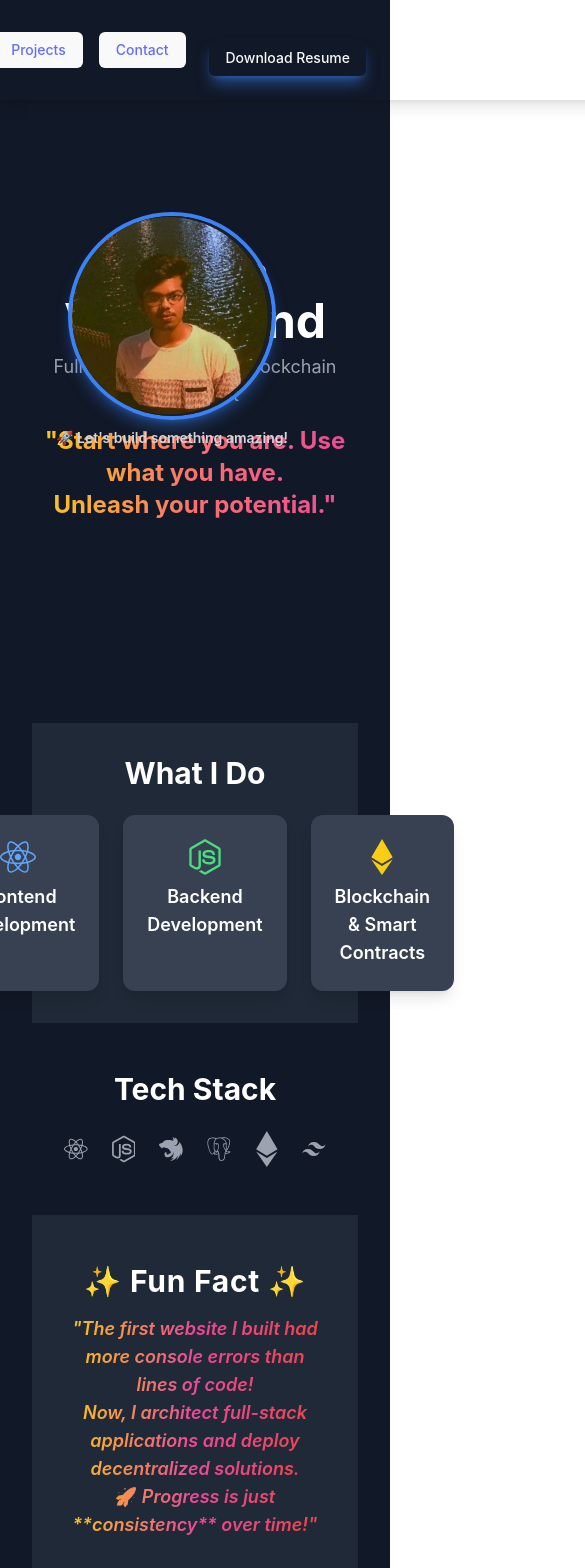
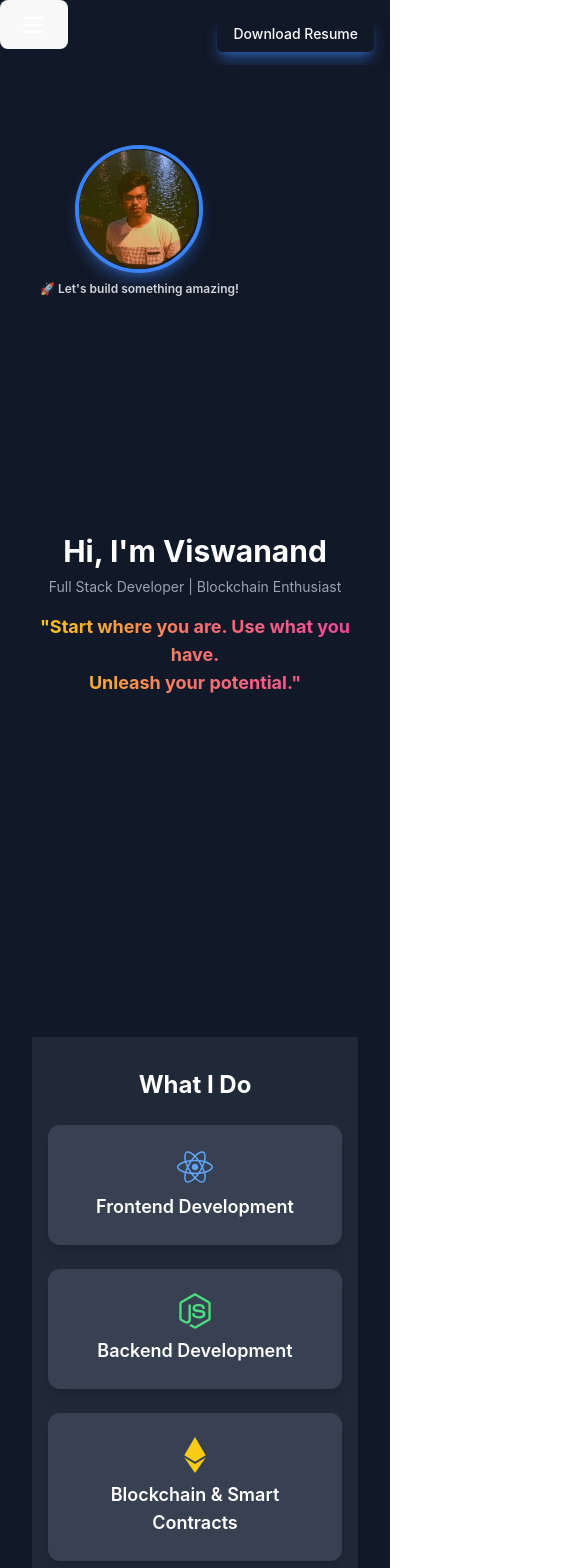
Before and after one commit to viswanandMuruganantham/viswanand-portfolio, a React (Vite) app: page / in a window 390 px wide. Shown: the top 1568 px of the page, 585 px wide, since content can reach past the window. Built offline with nearby package versions, Linux system fonts and the light colour scheme.

Commit message:
Your commit message describing changes

```diff
--- a/src/App.tsx
+++ b/src/App.tsx
@@ -1,5 +1,6 @@
-import { BrowserRouter as Router, Route, Routes, Link } from "react-router-dom";
+import { BrowserRouter as Router, Route, Routes, Navigate } from "react-router-dom";
 import { Button } from "@/components/ui/button";
+import Navbar from "./components/Navbar"; // Import Navbar Component
 import Home from "./pages/Home";
 import About from "./pages/About";
 import Projects from "./pages/Projects";
@@ -8,17 +9,14 @@ import Contact from "./pages/Contact";
 export default function App() {
   return (
     <Router>
-      <div className="min-h-screen bg-gray-900 text-white flex flex-col w-screen ">
-        {/* Navigation Bar */}
-        <nav className="flex justify-center space-x-4 py-8 pr-[1100px] shadow-lg z-10">
-          <Button variant="ghost"><Link to="/">Home</Link></Button>
-          <Button variant="ghost"><Link to="/about">About</Link></Button>
-          <Button variant="ghost"><Link to="/projects">Projects</Link></Button>
-          <Button variant="ghost"><Link to="/contact">Contact</Link></Button>
-        </nav>
-        {/* Resume Button - Top Right */}
-        <div className="absolute top-10 right-6">
-          <a href="/assets/Viswanand_Resume.pdf" download>
+      <div className="min-h-screen bg-gray-900 text-white flex flex-col w-screen">
+
+        {/* Importing Navbar Component */}
+        <Navbar />
+
+        {/* Resume Button - Positioned Responsively */}
+        <div className="absolute top-4 right-4 md:top-10 md:right-6">
+          <a href="/assets/MYRESUME.pdf" download>
             <Button className="shadow-lg shadow-blue-500/50" asChild>
               <span>Download Resume</span>
             </Button>
@@ -26,12 +24,13 @@ export default function App() {
         </div>
 
         {/* Main Content Area */}
-        <div className="flex-grow p-8">
+        <div className="flex-grow p-4 md:p-8">
           <Routes>
             <Route path="/" element={<Home />} />
             <Route path="/about" element={<About />} />
             <Route path="/projects" element={<Projects />} />
             <Route path="/contact" element={<Contact />} />
+            <Route path="*" element={<Navigate to="/" />} />
           </Routes>
         </div>
       </div>
--- /dev/null
+++ b/src/components/Navbar.tsx
@@ -0,0 +1,39 @@
+import { useState } from "react";
+import { Link } from "react-router-dom";
+import { Button } from "@/components/ui/button";
+import { Menu, X } from "lucide-react"; // Mobile menu icons
+
+export default function Navbar() {
+  const [isNavOpen, setIsNavOpen] = useState(false);
+
+  return (
+    <header >
+      {/* Mobile Menu Button */}
+      <button
+        className="md:hidden text-white"
+        onClick={() => setIsNavOpen(!isNavOpen)}
+      >
+        {isNavOpen ? <X size={28} /> : <Menu size={28} />}
+      </button>
+
+      {/* Navigation Links - Left Aligned */}
+      <nav
+        className={`absolute md:relative top-16 left-0 w-full md:w-auto bg-gray-800 md:bg-transparent z-50 md:flex transition-all ${
+          isNavOpen ? "block" : "hidden"
+        } md:block`}
+      >
+        <ul className="flex flex-col md:flex-row items-start md:items-center space-y-4 md:space-y-0 md:space-x-6 p-4 md:p-0">
+          {["Home", "About", "Projects", "Contact"].map((item, index) => (
+            <li key={index}>
+              <Button variant="ghost">
+                <Link to={`/${item.toLowerCase()}`} onClick={() => setIsNavOpen(false)}>
+                  {item}
+                </Link>
+              </Button>
+            </li>
+          ))}
+        </ul>
+      </nav>
+    </header>
+  );
+}
--- a/src/pages/Home.tsx
+++ b/src/pages/Home.tsx
@@ -5,37 +5,39 @@ import { SiNestjs, SiPostgresql, SiTailwindcss } from "react-icons/si";
 
 export default function Home() {
   return (
-    <div className="w-full bg-gray-900 text-white flex flex-col relative">
-      {/* Profile Picture - Positioned Left Below Navbar */}
+    <div className="w-full bg-gray-900 text-white flex flex-col items-center relative px-4">
+      {/* Profile Picture - Positioned Left Below Navbar (Responsive) */}
       <motion.div
         initial={{ opacity: 0, x: -50 }}
         animate={{ opacity: 1, x: 0 }}
         transition={{ duration: 1 }}
-        className="absolute top-20 left-6 flex flex-col items-center"
+        className="absolute top-20 left-6 md:left-10 lg:left-16 flex flex-col items-center"
       >
         <img
           src={profilePic}
           alt="Viswanand"
-          className="rounded-full w-52 h-52 border-4 border-blue-500 shadow-lg shadow-blue-500/40 object-cover"
+          className="rounded-full w-32 h-32 md:w-40 md:h-40 lg:w-52 lg:h-52 border-4 border-blue-500 shadow-lg shadow-blue-500/40 object-cover"
         />
-        <span className="mt-2 text-gray-300 font-semibold text-sm">
+        <span className="mt-2 text-gray-300 font-semibold text-xs md:text-sm lg:text-base text-center">
           🚀 Let's build something amazing!
         </span>
       </motion.div>
 
-      {/* Center Content - Adjusted Higher */}
-      <div className="flex flex-col justify-center items-center min-h-[80vh] text-center flex-1 mt-[-10vh]">
+      {/* Center Content - Adjusted for Responsiveness */}
+      <div className="flex flex-col justify-center items-center min-h-screen text-center mt-32 md:mt-40 lg:mt-20">
         <div>
           {/* Title & Subtitle */}
-          <h1 className="text-5xl font-bold">Hi, I'm Viswanand</h1>
-          <p className="mt-2 text-gray-400 text-lg">Full Stack Developer | Blockchain Enthusiast</p>
+          <h1 className="text-3xl md:text-5xl font-bold">Hi, I'm Viswanand</h1>
+          <p className="mt-2 text-gray-400 text-sm md:text-lg">
+            Full Stack Developer | Blockchain Enthusiast
+          </p>
 
           {/* Quote Section with Animation */}
           <motion.p
             initial={{ opacity: 0, y: 30 }}
             animate={{ opacity: 1, y: 0 }}
             transition={{ duration: 1.5, ease: "easeOut" }}
-            className="mt-4 text-2xl font-bold bg-gradient-to-r from-yellow-400 via-red-400 to-pink-500 bg-clip-text text-transparent"
+            className="mt-4 text-lg md:text-2xl font-bold bg-gradient-to-r from-yellow-400 via-red-400 to-pink-500 bg-clip-text text-transparent"
           >
             "Start where you are. Use what you have. <br /> Unleash your potential."
           </motion.p>
@@ -43,9 +45,9 @@ export default function Home() {
       </div>
 
       {/* What I Do Section */}
-      <section className="px-2 py-8 bg-gray-800 text-center">
-        <h2 className="text-3xl font-bold text-white mb-6">What I Do</h2>
-        <div className="flex justify-center gap-6">
+      <section className="px-4 py-8 bg-gray-800 text-center w-full">
+        <h2 className="text-2xl md:text-3xl font-bold text-white mb-6">What I Do</h2>
+        <div className="grid grid-cols-1 md:grid-cols-3 gap-6 justify-center">
           <motion.div whileHover={{ scale: 1.1 }} className="p-6 bg-gray-700 rounded-xl shadow-lg">
             <FaReact className="text-4xl text-blue-400 mx-auto" />
             <h3 className="text-lg font-semibold mt-2">Frontend Development</h3>
@@ -62,9 +64,9 @@ export default function Home() {
       </section>
 
       {/* Tech Stack Section */}
-      <section className="px-8 py-12 bg-gray-900 text-center">
-        <h2 className="text-3xl font-bold text-white mb-6">Tech Stack</h2>
-        <div className="flex justify-center gap-6 text-4xl text-gray-400">
+      <section className="px-4 py-12 bg-gray-900 text-center w-full">
+        <h2 className="text-2xl md:text-3xl font-bold text-white mb-6">Tech Stack</h2>
+        <div className="grid grid-cols-3 md:grid-cols-6 gap-6 text-4xl text-gray-400 justify-center">
           <FaReact title="React" className="hover:text-blue-400 transition duration-300" />
           <FaNodeJs title="Node.js" className="hover:text-green-400 transition duration-300" />
           <SiNestjs title="NestJS" className="hover:text-red-400 transition duration-300" />
@@ -75,13 +77,13 @@ export default function Home() {
       </section>
 
       {/* Fun Fact Section */}
-      <section className="px-8 py-12 bg-gray-800 text-center">
-  <h2 className="text-3xl font-bold text-white mb-4 tracking-wide">✨ Fun Fact ✨</h2>
+      <section className="px-4 py-12 bg-gray-800 text-center w-full">
+        <h2 className="text-2xl md:text-3xl font-bold text-white mb-4 tracking-wide">✨ Fun Fact ✨</h2>
         <motion.p
           initial={{ opacity: 0, y: 20 }}
           animate={{ opacity: 1, y: 0 }}
           transition={{ duration: 1 }}
-    className="max-w-lg mx-auto text-lg font-semibold
+          className="max-w-lg mx-auto text-sm md:text-lg font-semibold
                      bg-gradient-to-r from-yellow-400 via-pink-500 to-red-500
                      bg-clip-text text-transparent italic"
         >
@@ -90,7 +92,6 @@ export default function Home() {
           🚀 Progress is just **consistency** over time!"
         </motion.p>
       </section>
-
     </div>
   );
 }
```
Also changed, not shown: src/components/jusr.tsx (added), 1 other file (tests, documents, lock files or other folders). Lines whose indentation alone changed are shown as unchanged.
